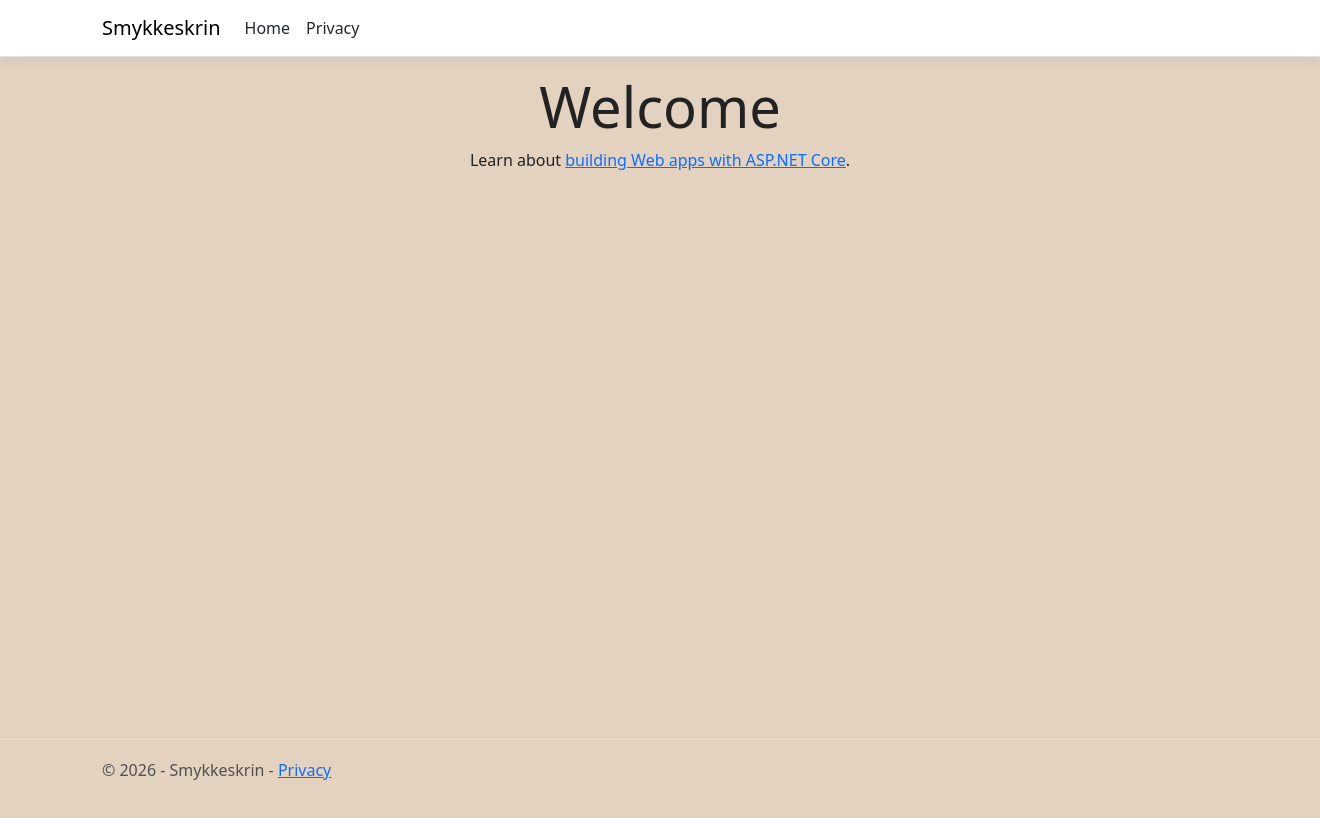
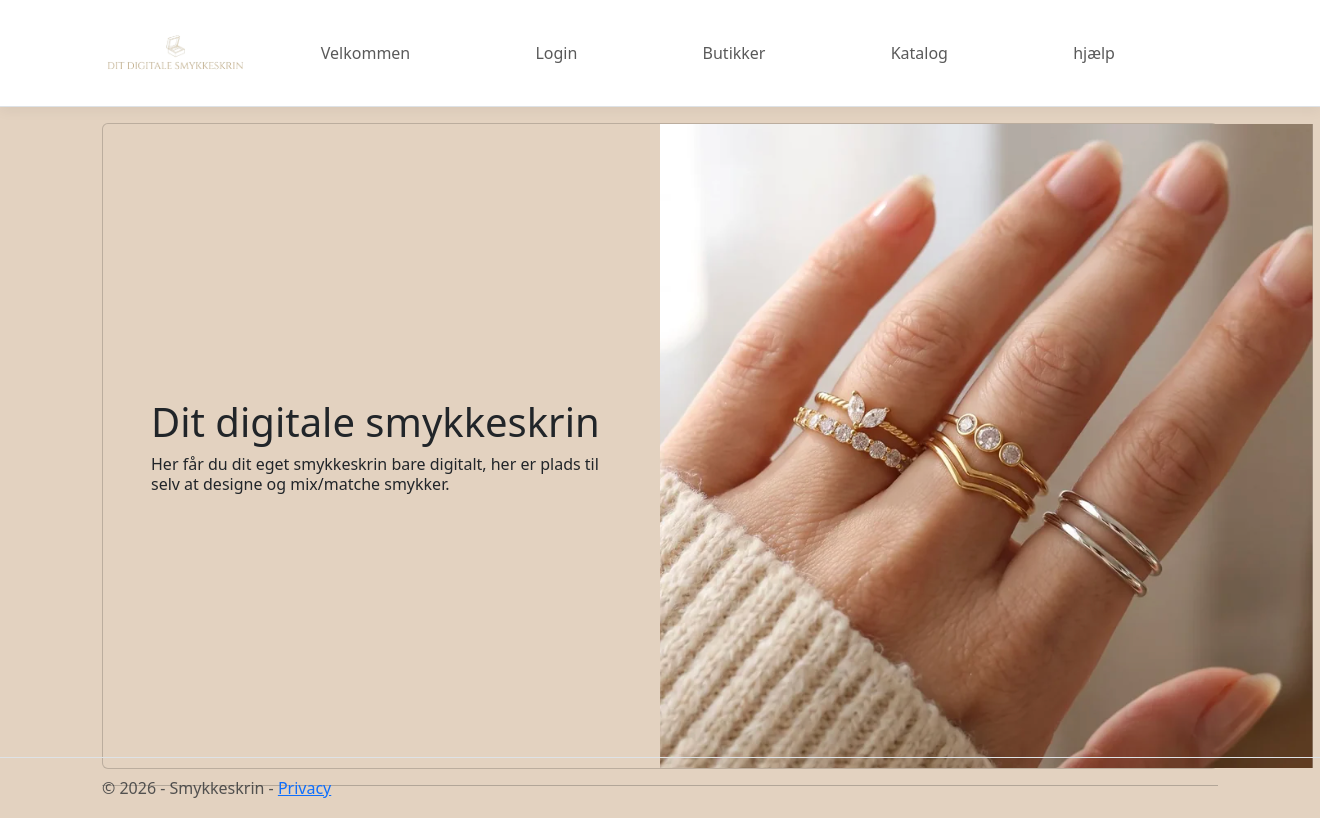
Before and after one commit to cillekp/Smykkeskrin, an ASP.NET Core app: page / in a window 1320 px wide. Before the commit the page ends 780 px from the top, so only its background shows below. Run offline with ASP.NET Core 8, Linux system fonts and the light colour scheme; style sheets or scripts are compiled from the project's sources.

Commit message:
billeder + catalog + layaout+ css+ index

```diff
--- a/Smykkeskrin/Pages/Index.cshtml
+++ b/Smykkeskrin/Pages/Index.cshtml
@@ -4,7 +4,24 @@
     ViewData["Title"] = "Home page";
 }
 
-<div class="text-center">
-    <h1 class="display-4">Welcome</h1>
-    <p>Learn about <a href="https://learn.microsoft.com/aspnet/core">building Web apps with ASP.NET Core</a>.</p>
+<link rel="stylesheet" href="~/css/site.css" asp-append-version="true" />
+<link rel="stylesheet" href="~/css/smykker.css" asp-append-version="true" />
+
+
+<div class="card fuld-bredde-card">
+    <div class="row g-0 align-items-center">
+        <div class="col-md-6 p-5">
+            <h1 class="card-title">Dit digitale smykkeskrin</h1>
+            <p class="card-text lh-sm">
+                Her får du dit eget smykkeskrin bare digitalt, her er plads til selv at designe og mix/matche smykker.
+            </p>
+
+        </div>
+        <div class="col-md-6">
+            <img src="~/images/haand.png" alt="hand 2" class="haand" asp-append-version="true" />
+        </div>
+    </div>
 </div>
+
+
+<hr>
--- a/Smykkeskrin/Pages/Shared/_Layout.cshtml
+++ b/Smykkeskrin/Pages/Shared/_Layout.cshtml
@@ -1,6 +1,7 @@
 <!DOCTYPE html>
 <html lang="en">
 <head>
+
     <meta charset="utf-8"/>
     <meta name="viewport" content="width=device-width, initial-scale=1.0"/>
     <title>@ViewData["Title"] - Smykkeskrin</title>
@@ -13,23 +14,35 @@
 <header>
     <nav class="navbar navbar-expand-sm navbar-toggleable-sm navbar-light bg-white border-bottom box-shadow mb-3">
         <div class="container">
-            <a class="navbar-brand" asp-area="" asp-page="/Index">Smykkeskrin</a>
+            <a class="navbar-brand" asp-area="" asp-page="/Index">
+                <img src="~/images/logo.png" alt="Dit Digitale smykkeskrin" height="100" asp-append-version="true" />
+            </a>
             <button class="navbar-toggler" type="button" data-bs-toggle="collapse" data-bs-target=".navbar-collapse" aria-controls="navbarSupportedContent"
                     aria-expanded="false" aria-label="Toggle navigation">
                 <span class="navbar-toggler-icon"></span>
             </button>
             <div class="navbar-collapse collapse d-sm-inline-flex justify-content-between">
-                <ul class="navbar-nav flex-grow-1">
+                <ul class="navbar-nav flex-grow-2 gap-8">
                     <li class="nav-item">
-                        <a class="nav-link text-dark" asp-area="" asp-page="/Index">Home</a>
+                        <a class="nav-link menu-link" asp-area="" asp-page="/Index">Velkommen</a>
                     </li>
                     <li class="nav-item">
-                        <a class="nav-link text-dark" asp-area="" asp-page="/Privacy">Privacy</a>
+                        <a class="nav-link menu-link" asp-area="" asp-page="/Login">Login</a>
+                    </li>
+                    <li class="nav-item">
+                        <a class="nav-link menu-link" asp-area="" asp-page="/Privacy">Butikker</a>
+                    </li>
+                    <li class="nav-item">
+                        <a class="nav-link menu-link" asp-area="" asp-page="/CatalogJewlery">Katalog</a>
+                    </li>
+                    <li class="nav-item">
+                        <a class="nav-link menu-link" asp-area="" asp-page="/Privacy">hjælp</a>
                     </li>
                 </ul>
             </div>
         </div>
     </nav>
+
 </header>
 <div class="container">
     <main role="main" class="pb-3">
--- a/Smykkeskrin/wwwroot/css/site.css
+++ b/Smykkeskrin/wwwroot/css/site.css
@@ -8,8 +8,37 @@ html {
   }
 }
 
-.btn:focus, .btn:active:focus, .btn-link.nav-link:focus, .form-control:focus, .form-check-input:focus {
-  box-shadow: 0 0 0 0.1rem white, 0 0 0 0.25rem #258cfb;
+@media (min-width: 576px) {
+  .navbar .navbar-nav {
+    display: flex;
+    justify-content: space-between;
+    width: 85%;
+    margin-left: 3rem;
+  }
+  .navbar-brand img {
+    height: 80px;
+    width: auto;
+    object-fit: contain;
+    display: block;
+  }
+}
+.smykke-kort img {
+  width: 100%;
+  height: 380px;
+  object-fit: cover;
+}
+
+.haand-sticky img {
+  width: 100%;
+  max-height: 380px;
+  object-fit: contain;
+}
+.card {
+  background-color: #e3d2c0 !important;
+}
+
+card{
+  background-color : #9f856e
 }
 
 html {
@@ -21,12 +50,3 @@ body {
   background-color: #e3d2c0  ;
   color: #222222;
 }
-
-.form-floating > .form-control-plaintext::placeholder, .form-floating > .form-control::placeholder {
-  color: var(--bs-secondary-color);
-  text-align: end;
-}
-
-.form-floating > .form-control-plaintext:focus::placeholder, .form-floating > .form-control:focus::placeholder {
-  text-align: start;
-}
```
Also changed, not shown: Smykkeskrin/Pages/CatalogJewlery.cshtml (+44 -23 lines), Smykkeskrin/Pages/FrontPage.cshtml (deleted, +0 -45 lines), Smykkeskrin/Pages/FrontPage.cshtml.cs (deleted, +0 -11 lines), Smykkeskrin/wwwroot/images/haand.png (added), Smykkeskrin/wwwroot/images/ring1.png (added), Smykkeskrin/wwwroot/images/ring2.png (added), Smykkeskrin/wwwroot/images/ring3.png (added), Smykkeskrin/wwwroot/images/sketch.png (added).
